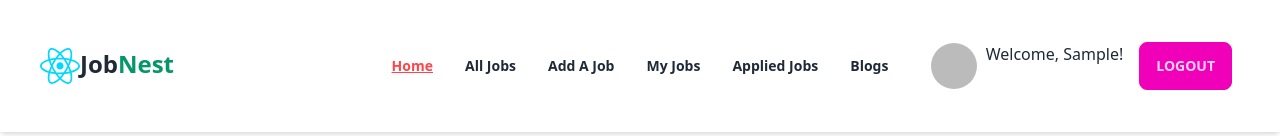
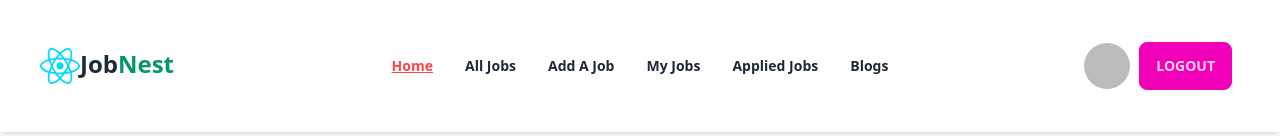
Before and after one commit to sattamap/job-nest-client-repo, a React (Vite) app: page / in a window 1280 px wide. Shown: the top 136 px of the page. Built offline with nearby package versions, Linux system fonts and the light colour scheme; no server answers; sample sign-in values are in the browser's storage.

Commit message:
Add profile name display on hover

```diff
--- a/src/components/Navbar.jsx
+++ b/src/components/Navbar.jsx
@@ -101,41 +101,35 @@ const Navbar = () => {
 
 
         <div className="navbar-end">
-
-
-
   {user ? (
-            // If the user is logged in, show their profile picture, first name, and a logout button
-            <div className="nav-item flex">
+    // If the user is logged in, show their profile picture, and a logout button
+    <div className="nav-item flex items-center">
       {user.photoURL ? (
+        <div className="relative group">
           <img
             src={user.photoURL}
             alt={`${user.displayName}'s Profile`}
             className="btn btn-ghost btn-circle avatar"
           />
-              ) : ""}
-              <span className="nav-link mx-2">
+          <span className="opacity-0 group-hover:opacity-100 absolute bg-gray-800 text-white text-sm px-2 py-1 rounded -left-20 transform -translate-x-1/2 transition duration-300">
             Welcome, {user.displayName?.split(" ")[0]}!
           </span>
+        </div>
+      ) : ''}
       <button className="btn btn-secondary mx-2" onClick={handleLogOut}>
         Logout
       </button>
     </div>
   ) : (
     // If the user is not logged in, show the login button
-
-
-            <div className="nav-item ">
-
+    <div className="nav-item">
       <Link to="/login" className="btn btn-accent">
         Login
       </Link>
-
+    </div>
+  )}
 </div>
 
-          )}
-
-        </div>
       </div>
 
     </div>
```
Lines whose indentation alone changed are shown as unchanged.
